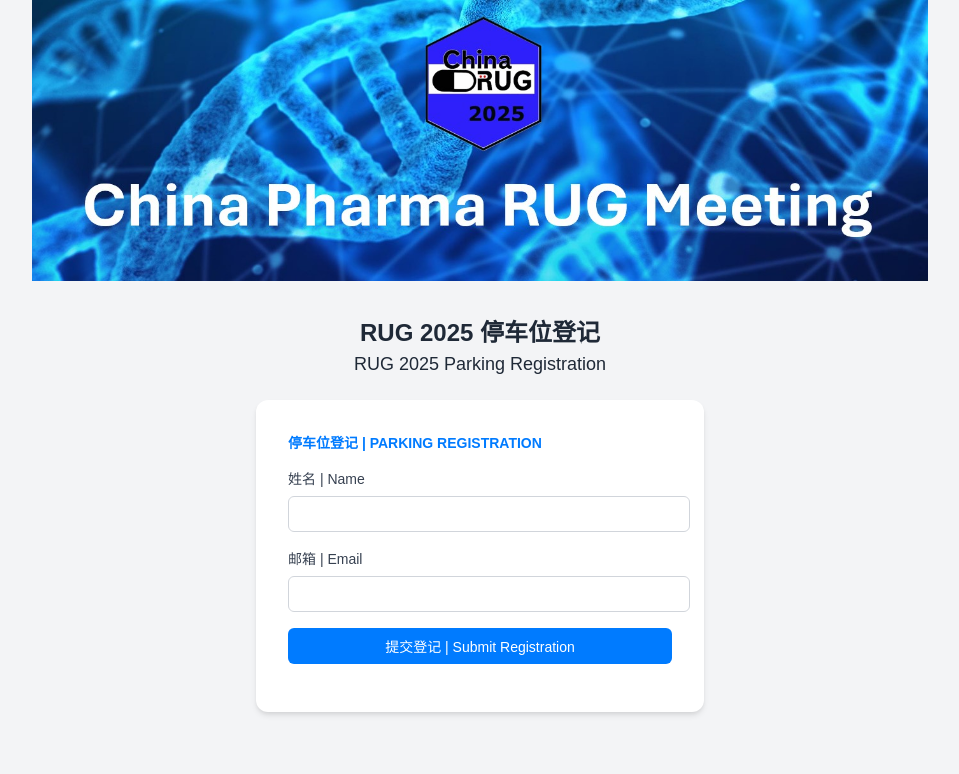
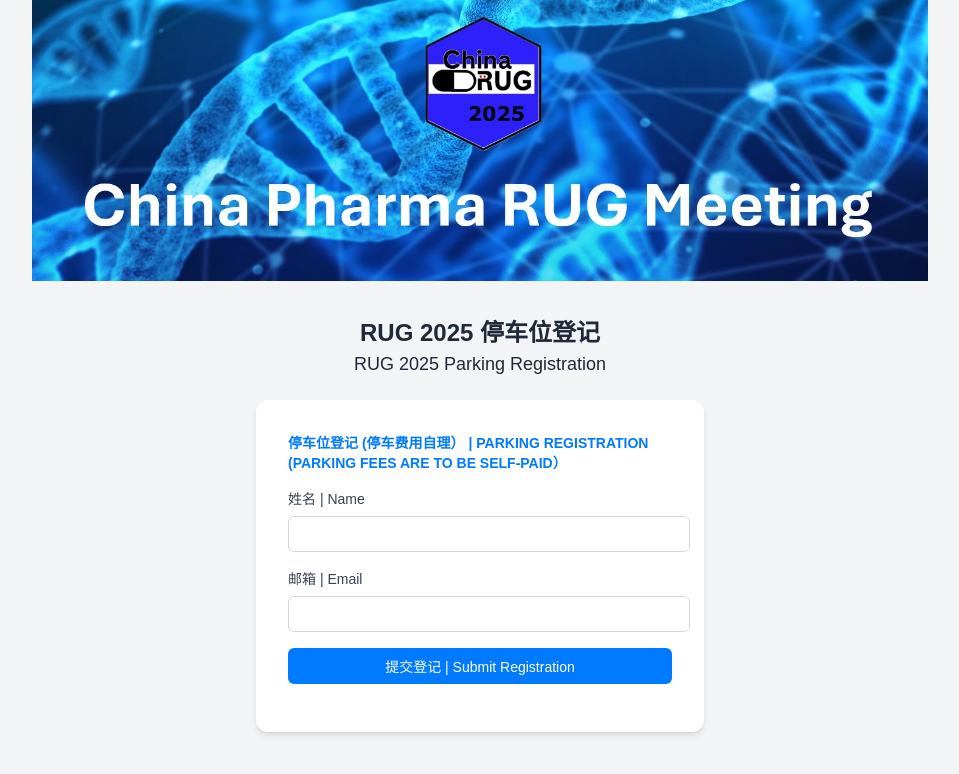
Before and after one commit to YufanC/parking-registration, a plain HTML site: page index.html in a window 1280 px wide. Shown: the whole page, without its empty margins (160-1119 px from the left). Drawn offline with Linux system fonts and the light colour scheme; no server answers.

Commit message:
Update index.html
Update parking fee info

```diff
--- a/index.html
+++ b/index.html
@@ -110,7 +110,7 @@
 
         <div class="form-container">
             <div class="form-content">
-                <div class="form-title">停车位登记 | Parking Registration</div>
+                <div class="form-title">停车位登记 (停车费用自理） | Parking Registration (parking fees are to be self-paid）</div>
                 <form id="registrationForm">
                     <div class="form-group">
                         <label for="name">姓名 | Name</label>
```
